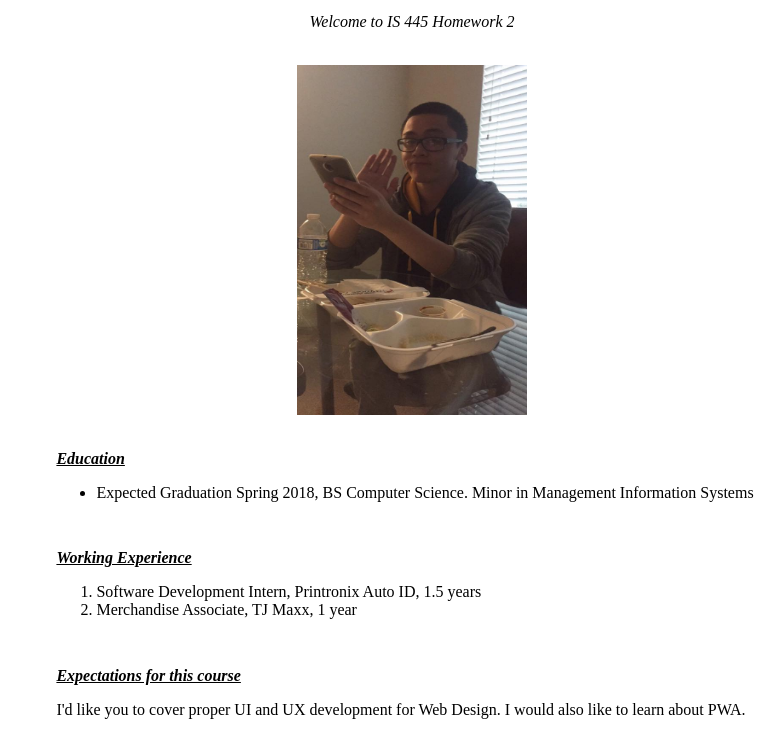
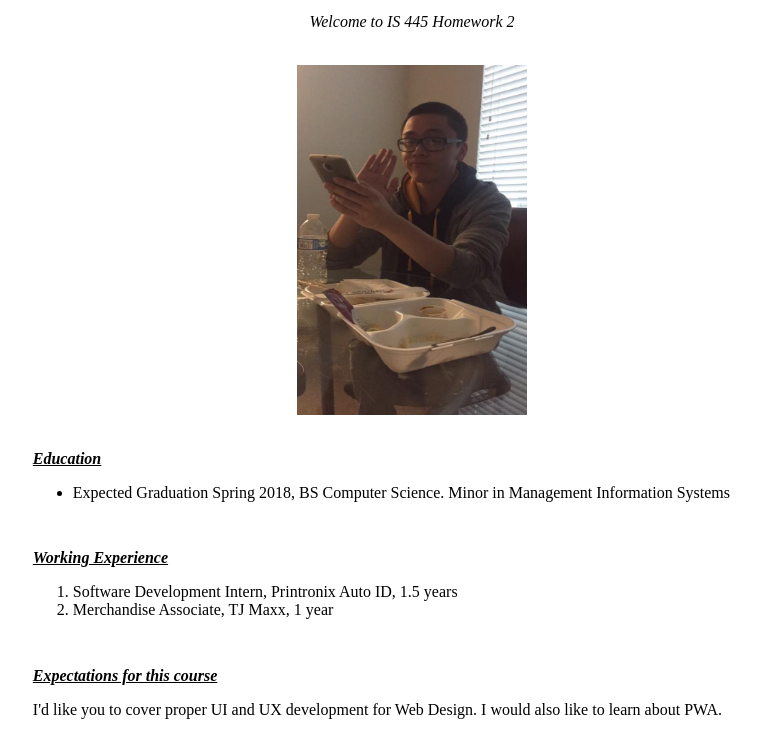
Before and after one commit to fhcsulb/IS-445-Assign-2, a website: page website/linkedpage.html in a window 1280 px wide. Shown: the part 86-821 px from the top of the page, without its empty margins (228-1012 px from the left). Drawn offline with Linux system fonts and the light colour scheme.

Commit message:
Set the wrapper width to 60%

```diff
--- a/website/styles.css
+++ b/website/styles.css
@@ -16,7 +16,7 @@ div.picture {
 }
 
 div.studentinfo {
-    margin-left: 150px;
+    padding-left: 0px;
 
 }
 
@@ -24,7 +24,7 @@ div.studentinfo {
 
 div.wrapper {
     margin: auto;
-    width : 80%;
+    width : 60%;
 
 }
 
```
